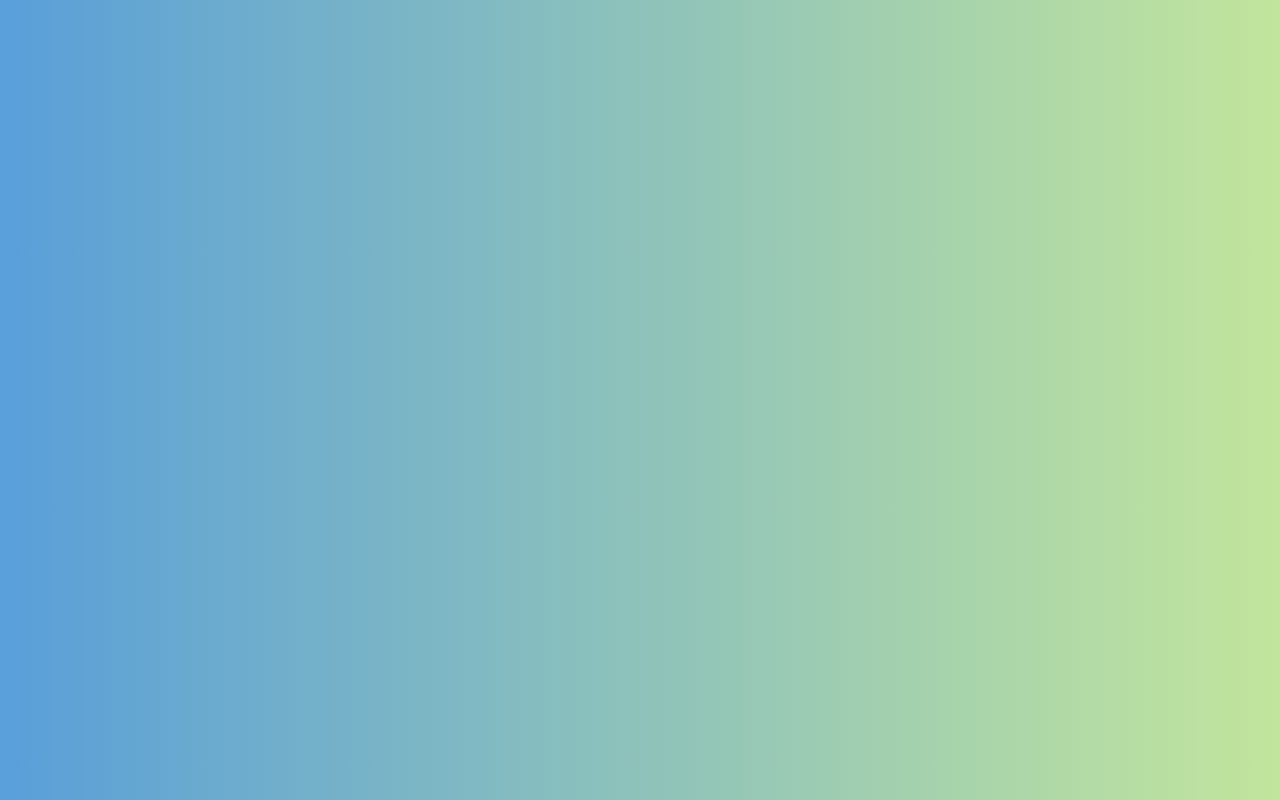
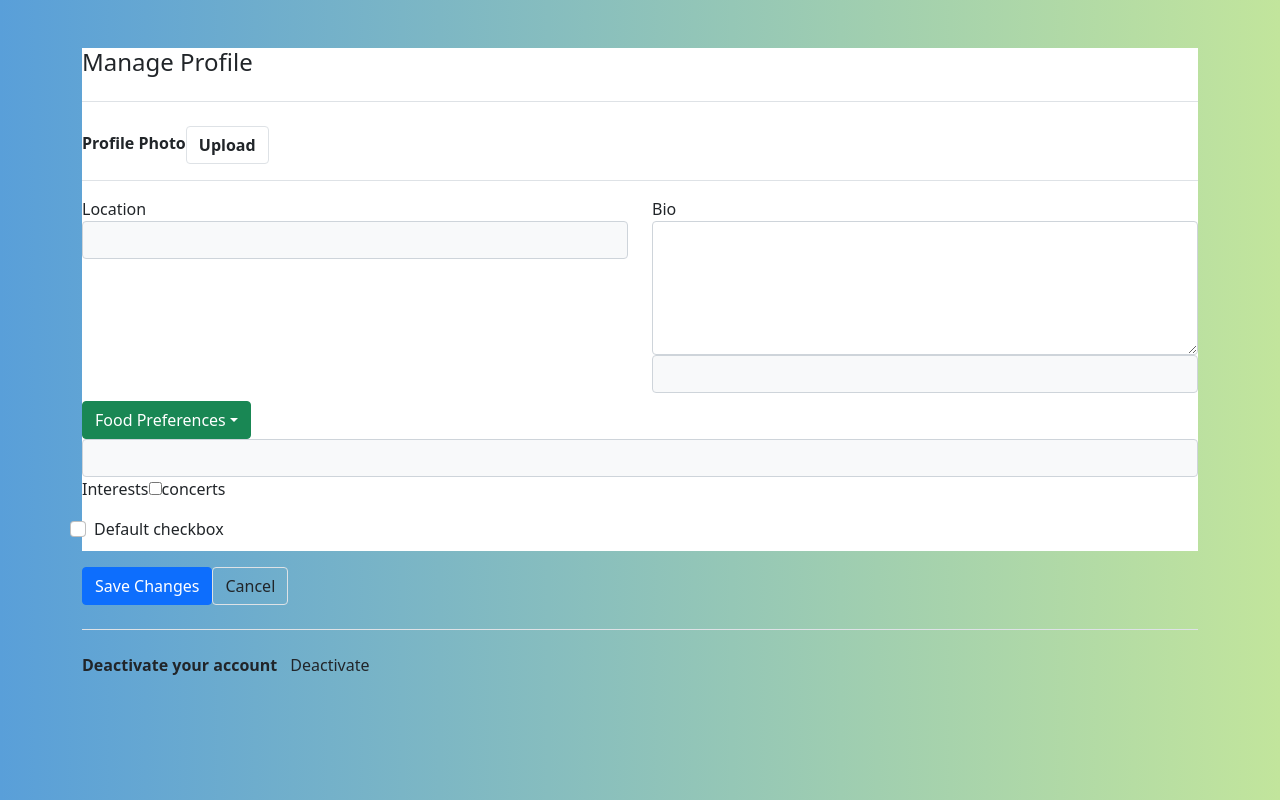
Before and after one commit to KacieHawkinsdev98/Friendly_AppV2_Capstone, a React (Create React App) app in the folder friendlyappv2/: page /updatemyprofile in a window 1280 px wide. Built offline with nearby package versions, Linux system fonts and the light colour scheme.

Commit message:
fixed the sign up component and can now send user info to SQL again

```diff
--- a/friendlyappv2/src/components/App.js
+++ b/friendlyappv2/src/components/App.js
@@ -6,6 +6,7 @@ import Login from './Login/Login';
 import Signup from './SignUp/SignUp';
 import Profile from './Profile/Profile';
 import UpdateProfile from './UpdateProfile/UpdateProfile';
+import jwtDecode from "jwt-decode";
 
 
 
@@ -17,6 +18,18 @@ class App extends Component {
       };
 
     }
+
+
+    componentDidMount() {
+      const jwt = localStorage.getItem("token");
+      try {
+          const user = jwtDecode(jwt);
+          this.setState({
+              user,
+          });
+          console.log(user);
+      } catch {}
+  }
 
    render() {
 
@@ -31,7 +44,7 @@ class App extends Component {
        <Route exact path="/" component={Login}  />
        <Route path="/signup" component={Signup}  />
        <Route path="/profile" component={Profile} />
-       <Route path="/manageprofile" component={UpdateProfile} />
+       <Route path="/updatemyprofile" component={UpdateProfile} />
 
     </Switch>
     </Router>
@@ -43,21 +56,3 @@ class App extends Component {
 }
 
 export default App;
-
-
-{/* (create a component for potiential matches
-       on profile page  ) */}
-       {/* // (create a create profile page with form for location, bio etc)
-       <Route path= "/" component={Create Profile}/> */}
-
-
-    //    <Route
-    //     path="/profile"
-    //     render={(props) => {
-    //         if (!user) {
-    //             return <Redirect to="/login" />;
-    //         } else {
-    //             return <Profile {...props} user={user} />;
-    //         }
-    //     }}
-    // />
--- a/friendlyappv2/src/components/Login/Login.jsx
+++ b/friendlyappv2/src/components/Login/Login.jsx
@@ -8,7 +8,7 @@ class Login extends Component {
     constructor(props) {
         super(props);
         this.state = {
-            username: "",
+            emailAddress: "",
             password: ""
          };
 
@@ -31,7 +31,7 @@ async userLogin(user){
     handleSubmit = (event) => {
         event.preventDefault();
         var user = {
-            username: this.state.username,
+            email: this.state.emailAddress,
             password: this.state.password
         };
         this.userLogin(user)
@@ -52,13 +52,13 @@ async userLogin(user){
               <Card.Body>
                 <h2 className="text-center mb-4">Log In</h2>
                 <Form onSubmit={this.handleSubmit}>
-                  <Form.Group id="username">
-                    <Form.Label>User Name</Form.Label>
+                  <Form.Group id="email">
+                    <Form.Label>Email</Form.Label>
                     <Form.Control
-                    type="text" name="username"
-                    placeholder="username"
+                    type="email" name="email"
+                    placeholder="Email Address"
                     onChange={this.handleChange}
-                    value={this.username}/>
+                    value={this.emailAddress}/>
                   </Form.Group>
                   <Form.Group id="password">
                     <Form.Label>Password</Form.Label>
--- a/friendlyappv2/src/components/SignUp/SignUp.jsx
+++ b/friendlyappv2/src/components/SignUp/SignUp.jsx
@@ -2,36 +2,37 @@ import React, { Component } from 'react';
 import axios from 'axios';
 import { Card, Button, Form} from "react-bootstrap";
 import { Link } from "react-router-dom";
+import './Signup.css';
 
 
 class Signup extends Component {
-    state = {
+    constructor(state) {
+        super(state);
+        this.state = {
 
-        firstName: "",
-        lastName: "",
-        emailAddress: "",
-        userName: "",
+        first_name: "",
+        last_name: "",
+        email: "",
+        username: "",
         password: ""
+    };
 
-    }
 
+}
 
  handleChange = (event) => {
     console.log (event.target.value)
     this.setState({
-        [event.target.name]: event.target.value,
-
-
-    })
+        [event.target.name]: event.target.value});
  };
 
  handleSubmit = (event) => {
     event.preventDefault();
     var user ={
-        first_name: this.state.firstName,
-        last_name: this.state.lastName,
-        email: this.state.emailAddress,
-        username: this.state.userName,
+        first_name: this.state.first_name,
+        last_name: this.state.last_name,
+        email: this.state.email,
+        username: this.state.username,
         password: this.state.password
 
     }
@@ -51,50 +52,51 @@ class Signup extends Component {
     }
 
 render() {
+
     return (
 
         <>
-           <h1 className="text=center mb-7">Friendly</h1>
+           <h1 className="friendly-header"className="text=center mb-7">Friendly</h1>
 
         <Card  style={{ width: '25rem' }}>
           <Card.Body>
             <h2 className="text-center mb-4">Sign Up</h2>
-            <Form onSubmit={this.handleSubmit}>
-              <Form.Group id="username">
+            <Form  onSubmit={(event) => this.handleSubmit(event)}>
+              <Form.Group id="firstname">
                 <Form.Label>First Name</Form.Label>
                 <Form.Control
-                type="text" name="firstname"
+                type="text" name="first_name"
                 placeholder="first name"
                 onChange={this.handleChange}
-                value={this.firstName}/>
+                value={this.state.first_name}/>
               </Form.Group>
               <Form.Group id="lastname">
                 <Form.Label>Last Name</Form.Label>
-                <Form.Control type="lastname" name="lastname"
+                <Form.Control type="last_name" name="last_name"
                 placeholder="last name"
                 onChange={this.handleChange}
-                value={this.lastName}/>
+                value={this.state.last_name}/>
               </Form.Group>
               <Form.Group id="emailAddress">
                 <Form.Label>Email Address</Form.Label>
-                <Form.Control type="email" name="emailAddress"
+                <Form.Control type="email" name="email"
                 placeholder="email address"
                 onChange={this.handleChange}
-                value={this.emailAddress}/>
+                value={this.state.email}/>
               </Form.Group>
               <Form.Group id="userName">
                 <Form.Label>User Name</Form.Label>
                 <Form.Control type="username" name="username"
                 placeholder="Username"
                 onChange={this.handleChange}
-                value={this.userName}/>
+                value={this.state.username}/>
               </Form.Group>
               <Form.Group id="password">
                 <Form.Label>Password</Form.Label>
                 <Form.Control type="password" name="password"
                 placeholder="Password"
                 onChange={this.handleChange}
-                value={this.password}/>
+                value={this.state.password}/>
               </Form.Group>
               <Button className="w-100" type="submit">
                 Sign Up!
--- /dev/null
+++ b/friendlyappv2/src/components/SignUp/Signup.css
@@ -0,0 +1,7 @@
+
+
+.friendly-header {
+    text-decoration-style: wavy;
+    text-align: center;
+
+}
--- a/friendlyappv2/src/components/UpdateProfile/UpdateProfile.jsx
+++ b/friendlyappv2/src/components/UpdateProfile/UpdateProfile.jsx
@@ -1,8 +1,6 @@
 import React, { Component } from 'react';
 import axios from 'axios';
 import { Dropdown } from 'react-bootstrap';
-import UploadPhoto from './ProfilePic';
-import InterestsCheckbox from './InterestsCheckboxes'
 // import './UpdateProfile.css';
 
 
@@ -16,9 +14,9 @@ class UpdateProfile extends Component {
             location:"",
             imageUpload: {},
             bio: "",
-            interests: "",//[]?
+            interests: "",
             foodPreferences: "",
-            friends: "", //{[]}?
+            friends: "",
         }
     }
 
@@ -54,7 +52,7 @@ class UpdateProfile extends Component {
     async updateUser(user) {
         console.log(user)
       try{
-      let response = await axios.post('http://127.0.0.1:8000/profile',user);
+      let response = await axios.post('http://127.0.0.1:8000/api/auth/profile/',user);
       console.log(response.data)
     }
       catch (ex) {
@@ -67,18 +65,19 @@ class UpdateProfile extends Component {
         return (
 
             <div>
-
           <form onSubmit={this.handleSubmit}/>
         <div className="wrapper bg-white mt-sm-5">
     <h4 className="pb-4 border-bottom">Manage Profile</h4>
     <div className="d-flex align-items-start py-3 border-bottom">
     {/* <img src="https://images.pexels.com/photos/1037995/pexels-photo-1037995.jpeg?auto=compress&cs=tinysrgb&dpr=1&w=500" classNameName="img" alt=""> */}
-       <UploadPhoto/>
+        <div className="pl-sm-4 pl-2" id="img-section"> <b>Profile Photo</b>
+        <button className="btn button border"><b>Upload</b></button>
+        </div>
     </div>
     <div className="py-2">
         <div className="row py-2">
             <div className="col-md-6">
-            <label >Location</label>
+            <label for="location">Location</label>
             <input type="text"
             className="bg-light form-control"
             onChange={this.handleChange}
@@ -86,39 +85,53 @@ class UpdateProfile extends Component {
             ></input>
             </div>
             <div className="col-md-6 pt-md-0 pt-3">
-            <label >Bio</label>
-            <textarea className="form-control" rows="5" id="comment"></textarea>
-            <input
+            <label for="bio">Bio</label>
+            <textarea class="form-control" rows="5" id="comment"></textarea>
+            <input type="text"
+            className="bg-light form-control"
             onChange={this.handleChange}
             value={this.bio}
-            />
+            ></input>
             </div>
         </div>
-        <InterestsCheckbox/>
         <Dropdown>
   <Dropdown.Toggle variant="success" id="dropdown-basic">
     Food Preferences
   </Dropdown.Toggle>
 
   <Dropdown.Menu>
-    <Dropdown.Item value={this.foodPreferences} onChange={this.handleChange}>Vegan</Dropdown.Item>
-    <Dropdown.Item value={this.foodPreferences} onChange={this.handleChange}>Vegitarian</Dropdown.Item>
-    <Dropdown.Item value={this.foodPreferences} onChange={this.handleChange}>I Eat Everything</Dropdown.Item>
+    <Dropdown.Item href="#/action-1">Vegan</Dropdown.Item>
+    <Dropdown.Item href="#/action-2">Vegitarian</Dropdown.Item>
+    <Dropdown.Item href="#/action-3">I Eat Everything</Dropdown.Item>
   </Dropdown.Menu>
 </Dropdown>
+           <div>
+            <input type="text"
+            className="bg-light form-control"
+            onChange={this.handleChange}
+            value={this.foodPreferences}
+            ></input>
+            </div>
+            <div className="col-md-6 pt-md-0 pt-3">
 
+            <label>Interests</label>
 
+            <input type="checkbox"
+            onChange={this.handleChange}
+            value={this.interests}
+            ></input>
+            <label className="form-check-label" for="flexCheckDefault">concerts</label>
+            </div>
+        </div>
+        <div className="row py-2">
+        <div className="form-check">
+  <input className="form-check-input" type="checkbox" value="" id="flexCheckDefault"/>
+  <label className="form-check-label" for="flexCheckDefault">
+    Default checkbox
+  </label>
 </div>
-<div className="checkbox">
-  <label><input type="checkbox" value={this.interests}/>Sporting Events</label>
-</div>
-<div className="checkbox">
-  <label><input type="checkbox" value={this.interests}/>Concerts</label>
-</div>
-<div className="checkbox">
-  <label><input type="checkbox" value={this.interests}/>Food</label>
-</div>
-</div>
+  </div>
+        </div>
         <div    className="py-3 pb-4 border-bottom">
         <button className="btn btn-primary mr-3" type="submit" >Save Changes</button>
         <button className="btn border button">Cancel</button>
@@ -126,10 +139,10 @@ class UpdateProfile extends Component {
         <div className="d-sm-flex align-items-center pt-3" id="deactivate">
             <div> <b>Deactivate your account</b>
             </div>
-            <button className="btn btn-danger mr-3" type="submit" >Deactivate</button>
+            <div className="ml-auto"> <button className="btn danger">Deactivate</button>
             </div>
         </div>
-
+    </div>
 
 
         )};
--- /dev/null
+++ b/package.json
@@ -0,0 +1,5 @@
+{
+  "dependencies": {
+    "jwt-decode": "^3.1.2"
+  }
+}
```
Also changed, not shown: friendlyappv2/src/components/UpdateProfile/DeleteProfile.jsx (+3 -4 lines), 1 other file (tests, documents, lock files or other folders).
